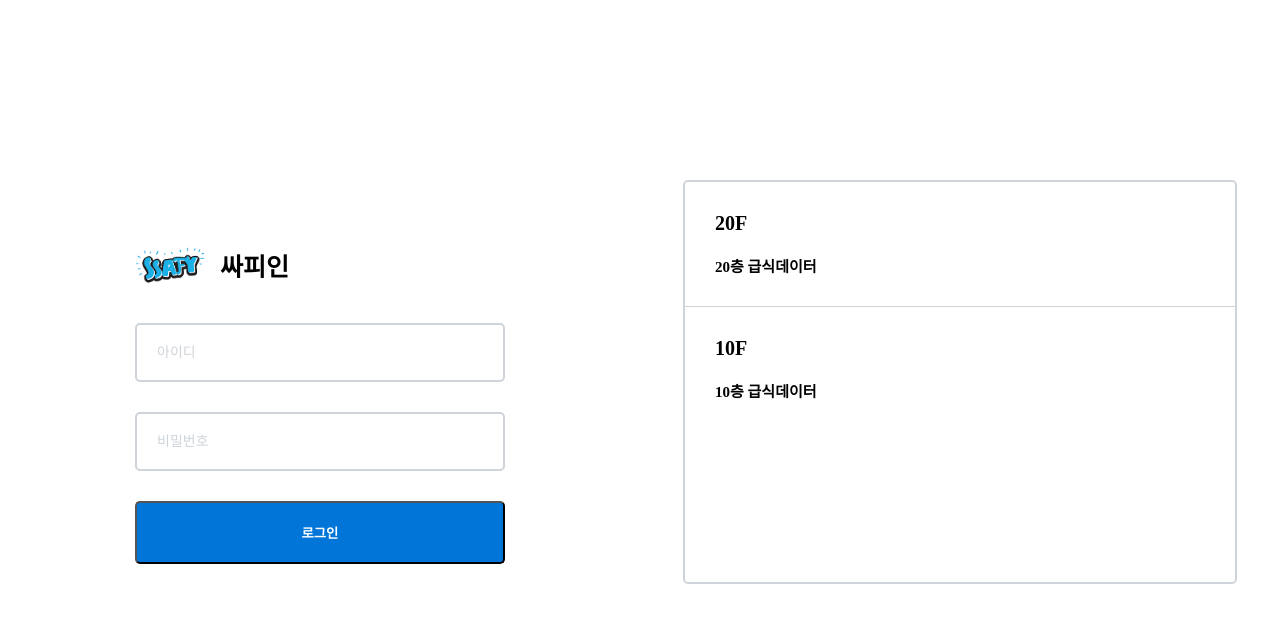
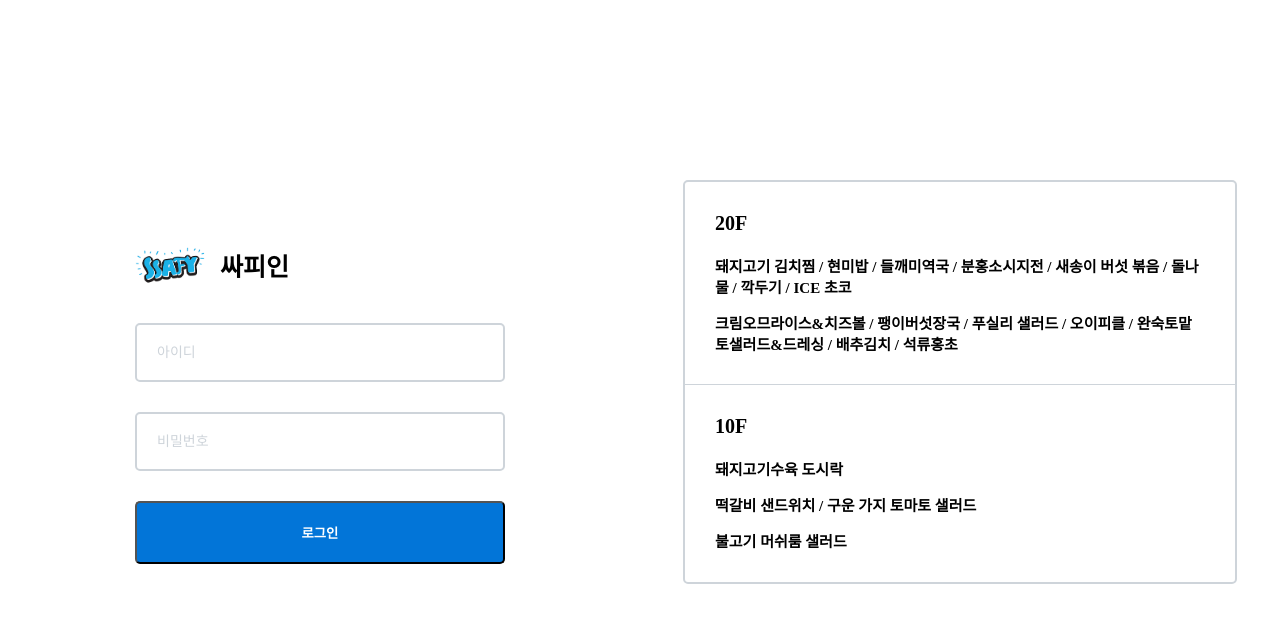
Before and after one commit to address0/Joo_hyeonyeong, a Django app: page /articles/ in a window 1280 px wide. Shown: the part 33-656 px from the top of the page. Run offline with Django 4.2, Linux system fonts and the light colour scheme; data comes from the database, SQL or seed files in the repository.

Commit message:
json 데이터 index.html에 출력

```diff
--- a/accounts/static/data.json
+++ b/accounts/static/data.json
@@ -29,7 +29,7 @@
     {
       "menu_course_type": "L3",
       "set_menu_name": [
-        "도시락",
+        "돼지고기수육 도시락",
         "떡갈비 샌드위치 / 구운 가지 토마토 샐러드",
         "불고기 머쉬룸 샐러드"
       ]
--- a/articles/templates/articles/index.html
+++ b/articles/templates/articles/index.html
@@ -21,12 +21,16 @@
   <div class="data-size box-center gray-border box-round">
     <div class="data-box">
       <p class="text-bold text-size-20">20F</p>
-      <p class="text-bold text-size-15">20층 급식데이터</p>
+      {% for menu in 20F_menu %}
+      <p class="text-bold text-size-15">{{menu.set_menu_name}}</p>
+      {% endfor %}
     </div>
     <hr class="gray-br">
     <div class="data-box">
       <p class="text-bold text-size-20">10F</p>
-      <p class="text-bold text-size-15">10층 급식데이터</p>
+      {% for menu in 10F_menu %}
+      <p class="text-bold text-size-15">{{menu.set_menu_name}}</p>
+      {% endfor %}
     </div>
   </div>
 </div>
--- a/articles/templates/articles/login.html
+++ b/articles/templates/articles/login.html
@@ -4,7 +4,7 @@
 <div class="login-page">
     <div class="text-center">
         <p class="text-size-25 text-bold">{{form.username}}님, 3반에 오신 것을 환영합니다 :D</p>
-        <p class="text-size-25 text-bold">비밀번호({{form.password}})가 들키지 않게 조심해 주세요!</p>
+        <p class="text-size-25 text-bold">비밀번호를 들키지 않게 조심해 주세요!</p>
         <a href="{% url "articles:index" %}" class="btn-home text-size-20 text-bold gray">홈으로 돌아가기</a>
     </div>
 </div>
--- a/articles/views.py
+++ b/articles/views.py
@@ -12,25 +12,27 @@ def index(request):
                 continue
             else:
                 if set_menu['menu_course_type'] == 'L3':
-                    menu = MenuList(
-                    date=json_data['date'],
-                    menu_course_type=set_menu['menu_course_type'],
-                    set_menu_name=set_menu['set_menu_name']
-                    )
+                    for set in set_menu['set_menu_name']:
+                        menu = MenuList(
+                            date=json_data['date'],
+                            menu_course_type=set_menu['menu_course_type'],
+                            set_menu_name=set
+                            )
+                        menu.save()
                 else:
                     menu = MenuList(
                         date=json_data['date'],
                         menu_course_type=set_menu['menu_course_type'],
                         set_menu_name=' / '.join(set_menu['set_menu_name'])
                         )
-                menu.save()
+                    menu.save()
 
     form = LoginForm()
     menus = MenuList.objects.filter(date=json_data['date'])
     context = {
         'form' : form,
-        '20F_menu' : [menus.get(menu_course_type='L1'),menus.get(menu_course_type='L2')],
-        '10F_menu' : menus.get(menu_course_type='L3')
+        '20F_menu' : [menus.get(pk=1),menus.get(pk=2)],
+        '10F_menu' : [menus.get(pk=3), menus.get(pk=4), menus.get(pk=5)]
     }
     return render(request, 'articles/index.html', context)
 
```
Also changed, not shown: accounts/migrations/0001_initial.py, articles/migrations/0001_initial.py.
